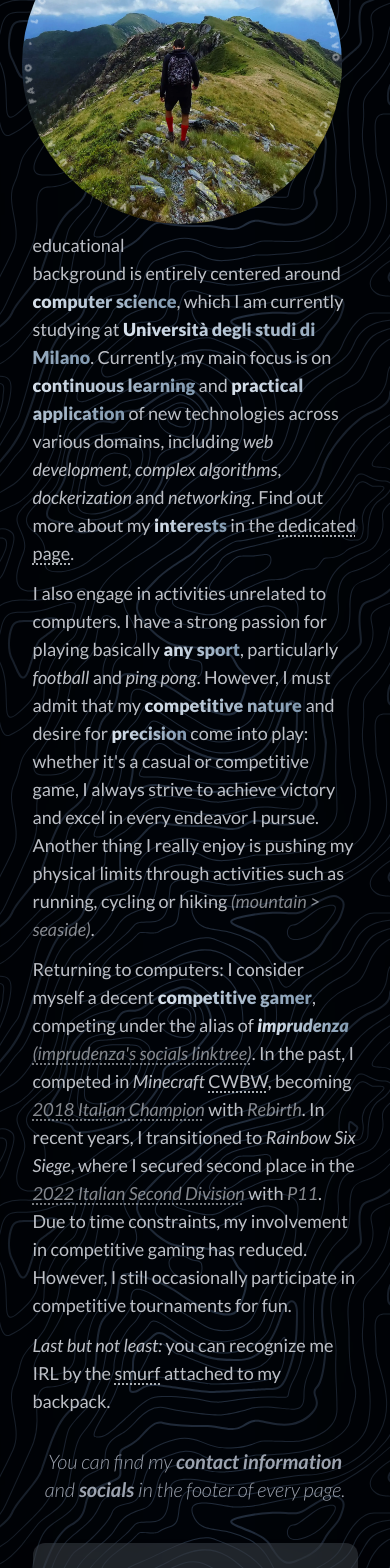
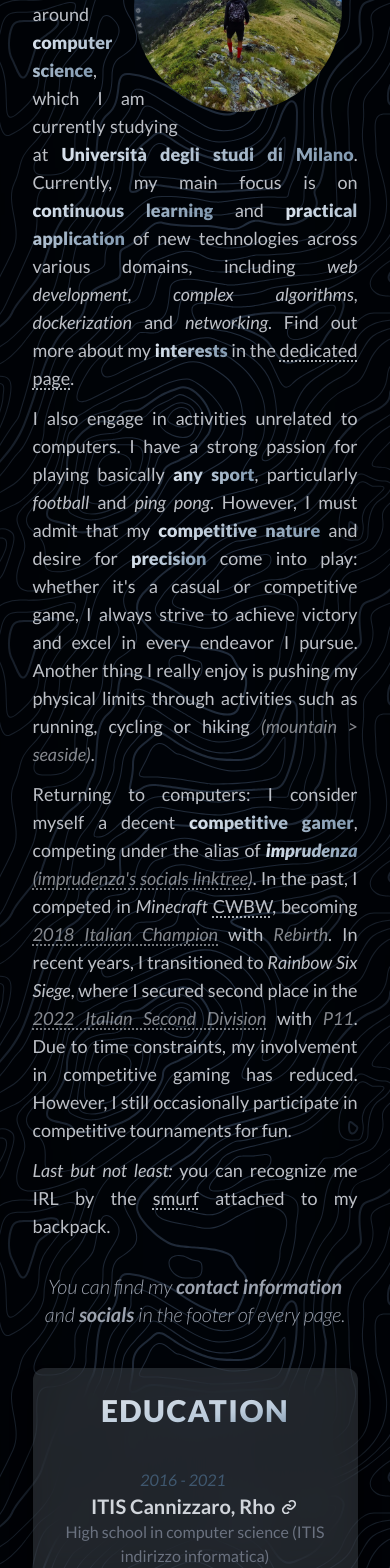
Before and after one commit to Favo02/favo02.dev, a React (Create React App) app: page /about in a window 390 px wide. Shown: the part 432-2000 px from the top of the page. Built offline with nearby package versions, Linux system fonts and the light colour scheme.

Commit message:
fix(pages): add responsive support to `/about` page

```diff
--- a/src/components/About/BioPicture.tsx
+++ b/src/components/About/BioPicture.tsx
@@ -6,7 +6,7 @@ import roundtext from "../../assets/images/about/RoundText.webp"
 
 const BioPicture : FC = () => (
   <div
-    className="float-right w-80 h-80 relative group rounded-full m-4"
+    className="float-right w-52 h-52 md:w-80 md:h-80 relative group rounded-full m-4"
     style={{ shapeOutside: "circle()" }}
   >
     <img className="absolute rounded-full" src={propic1} />
--- a/src/components/About/Biography.tsx
+++ b/src/components/About/Biography.tsx
@@ -32,7 +32,7 @@ const Biography : FC = () => {
   }
 
   return (
-    <div className="text-lg text-gray-300/90">
+    <div className="text-lg text-gray-300/90 text-justify md:text-left">
       <span className="my-3 block">
         Hello, I am <H>Luca Favini</H>, but my friends call me <H>Favo</H>. I am a {calculateAge(new Date("August 25, 2002"))}-year-old guy living <i>(near)</i> <H>Milan, Italy</H>.
       </span>
--- a/src/components/About/Education.tsx
+++ b/src/components/About/Education.tsx
@@ -62,17 +62,17 @@ const Education : FC = () => {
   return (
     <>
       {education.map(e =>
-        <div key={e.name} className="flex w-full mt-6 group">
-          <div className="w-1/3 text-right pr-6 text-bluegray-600 group-hover:text-bluegray-500 opacity-80 italic transition-all duration-700">{e.start}{e.end ? ` - ${e.end}` : ""}</div>
+        <div key={e.name} className="flex flex-col md:flex-row w-5/6 mx-auto md:w-full mt-6 group text-center">
+          <div className="w-full md:w-1/3 md:text-right pr-6 text-bluegray-600 group-hover:text-bluegray-500 opacity-80 italic transition-all duration-700">{e.start}{e.end ? ` - ${e.end}` : ""}</div>
           <Link to={e.link} target="_blank">
-            <h1 className="text-xl font-bold text-gray-300 group-hover:text-gray-200 transition-all duration-700">
+            <h1 className="text-xl md:text-left font-bold text-gray-300 group-hover:text-gray-200 transition-all duration-700">
               {e.name}, {e.location}
               <BiLink className="inline -mt-1 ml-1" />
               {e.isCertificate &&
                 <span className="text-xs border font-black text-green-600/30 border-green-800/30 rounded-md ml-1 py-0.5 px-2">CERTIFICATE</span>
               }
             </h1>
-            <h2 className="text-gray-500 group-hover:text-gray-400 transition-all duration-700">{e.description}</h2>
+            <h2 className="text-gray-500 md:text-left group-hover:text-gray-400 transition-all duration-700">{e.description}</h2>
           </Link>
         </div>
       )}
```
